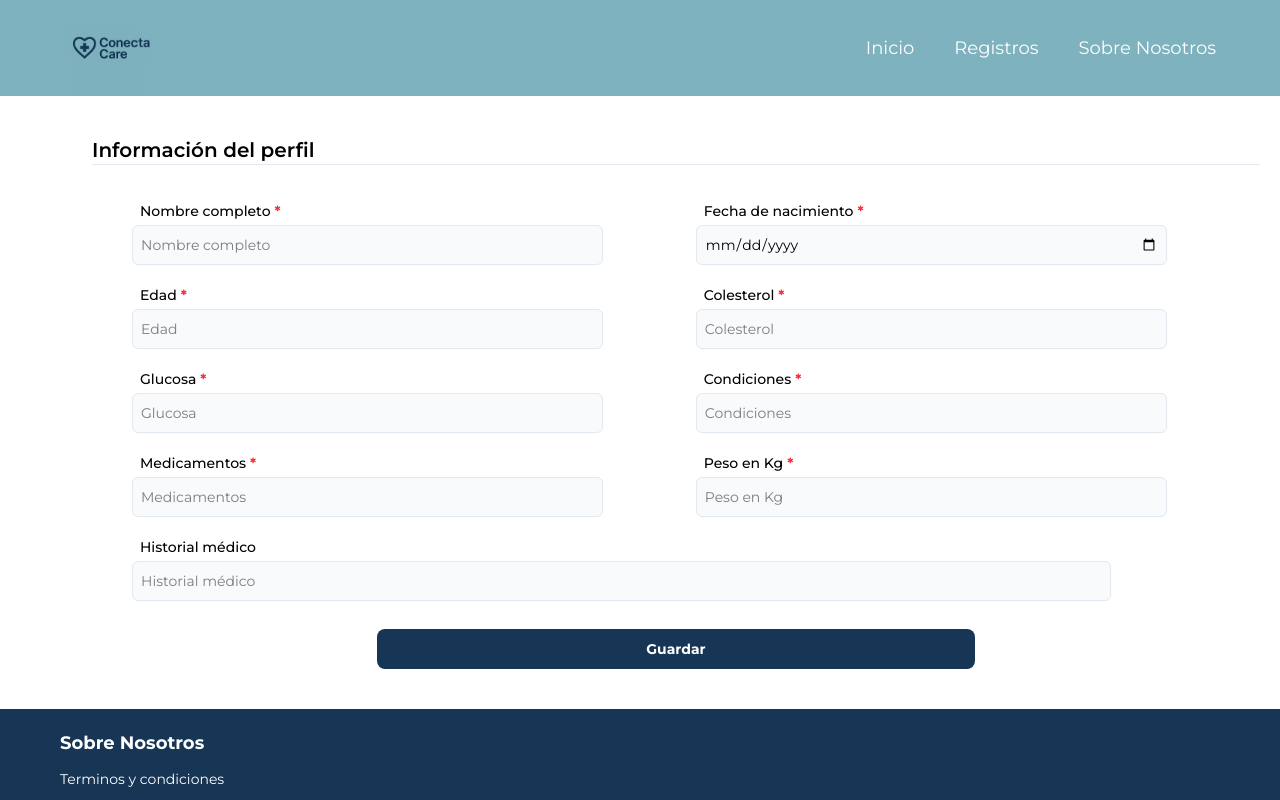
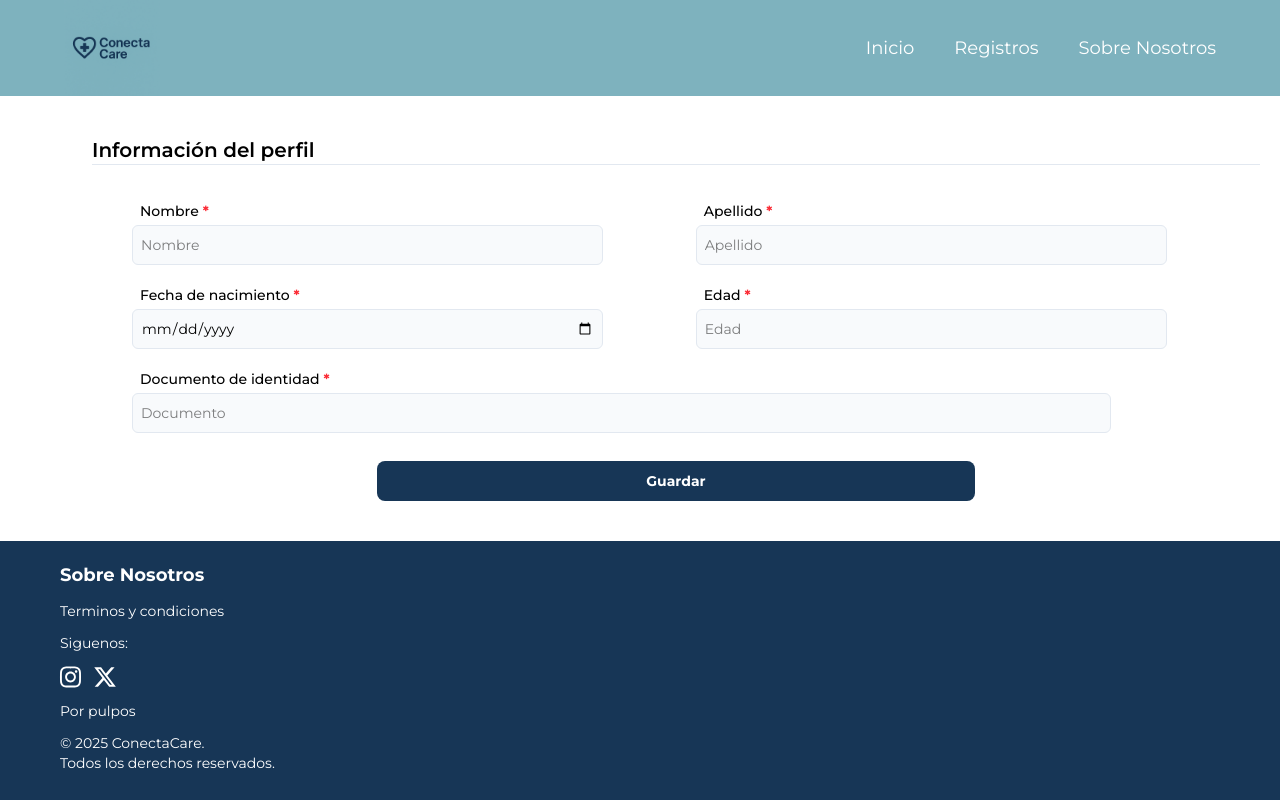
Before and after one commit to SwEng2-2025i-pulpo/ConectaCare, a React (Vite) app: page /configuracion in a window 1280 px wide. Shown: the top 800 px of the page. Built offline with nearby package versions, Linux system fonts and the light colour scheme.

Commit message:
feat: pantalla pacientes

```diff
--- a/src/App.jsx
+++ b/src/App.jsx
@@ -6,6 +6,7 @@ import { Records } from './pages/Records'
 import { Login } from './pages/Login'
 import { SignUp } from './pages/SignUp'
 import { Settings } from './pages/Settings'
+import { Patient } from './pages/Patient'
 
 function App () {
   const [registrosComida, setRegistrosComida] = useState([])
@@ -49,6 +50,7 @@ function App () {
                                      />}
         />
         <Route path='/configuracion' element={<Settings />} />
+        <Route path='/paciente' element={<Patient />} />
       </Routes>
     </div>
 
--- /dev/null
+++ b/src/components/componentsPatient/ButtonChoose.jsx
@@ -0,0 +1,15 @@
+function ButtonChoose ({ type, text }) {
+  return (
+    <div className='w-[90%] h-auto flex justify-center items-center'>
+      <button
+        className='w-full h-8 text-normal
+      font-medium rounded-md bg-white mt-3
+       text-secondary border-1 border-gray-300 hover:bg-gray-100 hover:shadow-2xl cursor-pointer lg:text-sm'
+        type={type}
+      >{text}
+      </button>
+    </div>
+  )
+}
+
+export { ButtonChoose }
--- /dev/null
+++ b/src/components/componentsPatient/MainPatient.jsx
@@ -0,0 +1,16 @@
+import { PatientBox } from './PatientBox'
+function MainPatient () {
+  return (
+    <main className='mainSettings '>
+      <div className='mainSettings__title'>
+        <h1 className='mainSettings__h1'>Mis pacientes</h1>
+      </div>
+      <div className='w-full h-auto flex flex-col justify-center items-start gap-5 lg:pl-5 pl-5 rounded-lg lg:w-[95%] lg:flex-row min-h-40 '>
+        <PatientBox />
+        <PatientBox />
+      </div>
+    </main>
+  )
+}
+
+export { MainPatient }
--- /dev/null
+++ b/src/components/componentsPatient/PatientBox.jsx
@@ -0,0 +1,16 @@
+import { ButtonChoose } from './ButtonChoose'
+
+function PatientBox () {
+  return (
+    <div className='w-[90%] h-auto flex flex-col justify-center items-start bg-white border-1 border-[#eaeef4] p-3 shadow-xl rounded-lg gap-1 lg:w-[45%]'>
+      <h2 className='text-lg font-semibold'>María Gonzales</h2>
+      <h3 className='text-md font-medium'>60 años</h3>
+      <div className='w-full h-auto flex justify-between items-center gap-5'>
+        <ButtonChoose text='Editar' />
+        <ButtonChoose text='Elegir' />
+      </div>
+    </div>
+  )
+}
+
+export { PatientBox }
--- a/src/components/componentsSettings/MainSettings.jsx
+++ b/src/components/componentsSettings/MainSettings.jsx
@@ -4,21 +4,32 @@ import { ButtonSubmit } from '../forms/componentsForms/ButtonSubmit'
 function MainSettings () {
   const { register, formState: { errors } } = useForm()
   return (
-    <main className='w-full h-auto flex flex-col items-start justify-center my-5 gap-4 lg:pl-18'>
-      <div className='w-[100%] h-auto flex flex-col lg:pl-5 p-5 rounded-lg'>
-        <h1 className='w-[100%] text-xl font-semibold border-b border-slate-200'>Información del perfil</h1>
+    <main className='mainSettings'>
+      <div className='mainSettings__title'>
+        <h1 className='mainSettings__h1'>Información del perfil</h1>
       </div>
-      <div className='w-full h-auto flex flex-col justify-center items-center gap-5 lg:pl-5 pl-5 rounded-lg lg:w-[95%]'>
+      <div className='mainSettings__div'>
         <div className='Settings__form__div'>
           <FormInput
-            label='Nombre completo'
+            label='Nombre'
             type='text'
-            id='full_name'
-            placeholder='Nombre completo'
+            id='name'
+            placeholder='Nombre'
             register={register}
             required={{ required: 'El nombre es obligatorio' }}
             error={errors.full_name}
           />
+          <FormInput
+            label='Apellido'
+            type='text'
+            id='last_name'
+            placeholder='Apellido'
+            register={register}
+            required={{ required: 'Ingresar el apellido es obligatorio' }}
+            error={errors.glucose}
+          />
+        </div>
+        <div className='Settings__form__div'>
           <FormInput
             label='Fecha de nacimiento'
             type='date'
@@ -28,8 +39,6 @@ function MainSettings () {
             required={{ required: 'la fecha de nacimiento es obligatoria' }}
             error={errors.birth_date}
           />
-        </div>
-        <div className='Settings__form__div'>
           <FormInput
             label='Edad'
             type='number'
@@ -39,63 +48,16 @@ function MainSettings () {
             required={{ required: 'La edad es obligatoria' }}
             error={errors.age}
           />
-          <FormInput
-            label='Colesterol'
-            type='number'
-            id='cholesterol'
-            placeholder='Colesterol'
-            register={register}
-            required={{ required: 'Ingresar el colesterol es obligatorio' }}
-            error={errors.cholesterol}
-          />
         </div>
         <div className='Settings__form__div'>
           <FormInput
-            label='Glucosa'
+            label='Documento de identidad'
             type='number'
-            id='glucose'
-            placeholder='Glucosa'
+            id='document'
+            placeholder='Documento'
             register={register}
-            required={{ required: 'Ingresar la glucosa es obligatorio' }}
-            error={errors.glucose}
-          />
-          <FormInput
-            label='Condiciones'
-            type='text'
-            id='conditions'
-            placeholder='Condiciones'
-            register={register}
-            required={{ required: 'Ingresar las condiciones del paciente es obligatorio' }}
-            error={errors.conditions}
-          />
-        </div>
-        <div className='Settings__form__div'>
-          <FormInput
-            label='Medicamentos'
-            type='text'
-            id='medications'
-            placeholder='Medicamentos'
-            register={register}
-            required={{ required: 'Ingresar los medicamentos del paciente es obligatorio' }}
-            error={errors.medkcations}
-          />
-          <FormInput
-            label='Peso en Kg'
-            type='number'
-            id='weight_by_month'
-            placeholder='Peso en Kg'
-            register={register}
-            required={{ required: 'Ingresar el peso del paciente es obligatorio' }}
-            error={errors.weight_by_month}
-          />
-        </div>
-        <div className='Settings__form__div'>
-          <FormInput
-            label='Historial médico'
-            type='text'
-            id='medical_history'
-            placeholder='Historial médico'
-            register={register}
+            required={{ required: 'Ingresar el documento es obligatorio' }}
+            error={errors.cholesterol}
           />
         </div>
       </div>
--- a/src/pages/Login.jsx
+++ b/src/pages/Login.jsx
@@ -37,8 +37,9 @@ function Login () {
             error={errors.password}
             showPasswordToggle
           />
-          <ButtonSubmit className='lg:text-7xl' text='Ingresar' />
+          {/* <ButtonSubmit className='lg:text-7xl' text='Ingresar' /> */}
         </form>
+        <ButtonSubmit className='lg:text-7xl' text='Ingresar' />
         <div className='flex flex-col items-center gap-4 mt-5 lg:text-sm'>
           <h2>¿Todavía no tienes cuenta?</h2>
           <Link to='/SignUp' className='hover:text-primary hover:font-bold cursor-pointer'>Crear Cuenta</Link>
--- /dev/null
+++ b/src/pages/Patient.jsx
@@ -0,0 +1,15 @@
+import { Header } from '../components/componentsLayout/Header'
+import { Footer } from '../components/componentsLayout/Footer'
+import { MainPatient } from '../components/componentsPatient/MainPatient'
+
+function Patient () {
+  return (
+    <div>
+      <Header />
+      <MainPatient />
+      <Footer />
+    </div>
+  )
+}
+
+export { Patient }
--- a/src/pages/SignUp.jsx
+++ b/src/pages/SignUp.jsx
@@ -4,11 +4,14 @@ import { LoginInput } from '../components/login/LoginInput'
 import { ButtonSubmit } from '../components/forms/componentsForms/ButtonSubmit'
 
 function SignUp () {
-  const { register, handleSubmit, formState: { errors } } = useForm()
+  const { register, handleSubmit, watch, formState: { errors } } = useForm()
+
+  // Observar el valor del campo password
+  const password = watch('password')
 
   const onSubmit = (data) => {
-    console.log('Datos del login:', data)
-    // Aquí iría tu lógica de autenticación
+    console.log('Datos del registro:', data)
+    // Aquí iría tu lógica de registro
   }
 
   return (
@@ -60,23 +63,28 @@ function SignUp () {
           <LoginInput
             label='Confirmar Contraseña'
             type='password'
-            id='password'
-            placeholder='Contraseña'
+            id='confirmPassword'
+            placeholder='Confirmar Contraseña'
             register={register}
-            required={{ required: 'La confirmación de la contraseña es obligatoria' }}
-            error={errors.password}
+            required={{
+              required: 'La confirmación de la contraseña es obligatoria',
+              validate: value => value === password || 'Las contraseñas no coinciden'
+            }}
+            error={errors.confirmPassword}
             showPasswordToggle
           />
-          <ButtonSubmit className='lg:text-7xl' text='Crear Cuenta' />
+          <div className='w-full h-auto flex justify-start items-center lg:w-[70%] '>
+            <ButtonSubmit className='' text='Crear Cuenta' />
+          </div>
         </form>
       </main>
       <div className='hidden lg:flex lg:flex-col
        lg:justify-start lg:items-end
-       lg:w-[60%] lg:h-[95%]
-       lg:rounded-lg lg:bg-gray-100 pr-7'
+       lg:w-[60%] lg:h-full
+       lg:rounded-lg lg:bg-gray-100 lg:p-9 lg:gap-8'
       >
-        <h1 className='text-secondary font-bold text-4xl pb-12'>ConcectaCare</h1>
-        <img className='w-[95%] object-contain rounded-4xl' src='/images/nurse-signup.jpg' alt='' />
+        <h1 className='text-secondary font-bold text-4xl'>ConcectaCare</h1>
+        <img className=' object-contain rounded-4xl' src='/images/nurse-signup.jpg' alt='' />
       </div>
     </div>
   )
--- a/src/style.css
+++ b/src/style.css
@@ -52,7 +52,8 @@
 
 .signup__main{
     @apply w-full h-auto flex flex-col items-center justify-start lg:w-[40%] lg:my-auto lg:bg-white lg:rounded-lg
-    lg:h-[95%];
+    lg:h-[95%] lg:overflow-y-auto
+;
 }
 
 .signup__h1__div {
@@ -61,7 +62,7 @@
 }
 
 .signup__form {
-    @apply w-full h-auto flex flex-col rounded-s-lg justify-center items-start pl-5 mb-7 gap-4
+    @apply w-full h-auto flex flex-col rounded-s-lg justify-center items-center pl-5 p-3 gap-4 lg:p-1 lg:gap-3
 }
 
 /* main */
@@ -136,3 +137,21 @@
 .Settings__form__div {
     @apply w-full h-auto flex flex-col lg:pl-5 gap-5 rounded-lg lg:flex-row
 }
+
+/* main settings  */
+
+.mainSettings {
+    @apply w-full h-auto flex flex-col items-start justify-center my-5 gap-4 lg:pl-18
+}
+
+.mainSettings__title {
+    @apply w-[100%] h-auto flex flex-col lg:pl-5 p-5 rounded-lg;
+}
+
+.mainSettings__h1 {
+    @apply w-[100%] text-xl font-semibold border-b border-slate-200;
+}
+
+.mainSettings__div {
+    @apply w-full h-auto flex flex-col justify-center items-start gap-5 lg:pl-5 pl-5 rounded-lg lg:w-[95%];
+}
```
Also changed, not shown: src/hooks/useGlobalRecordSearch.js (added), src/hooks/useRecordSearch.js (added).
